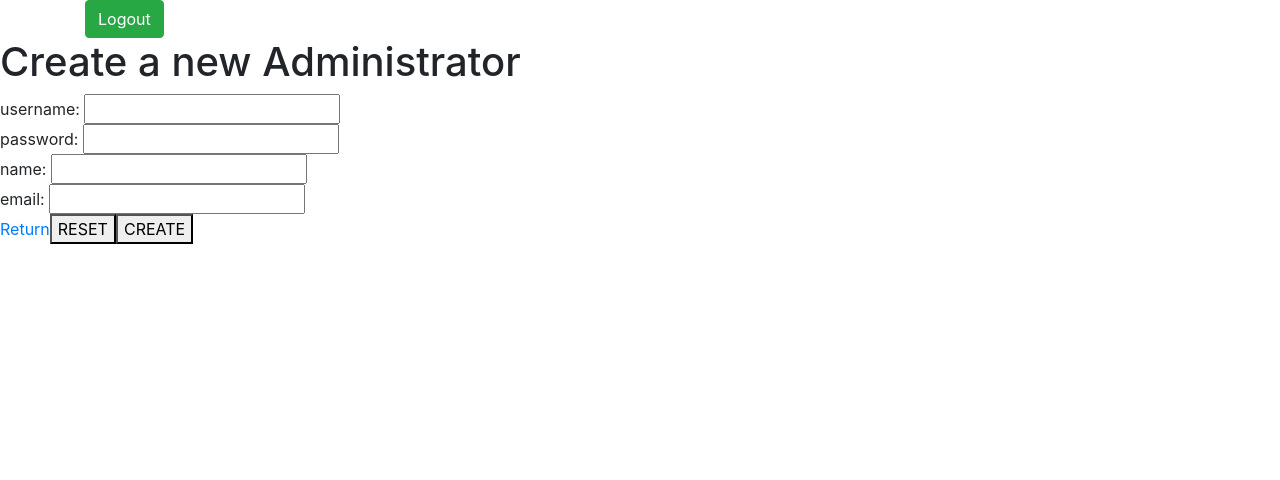
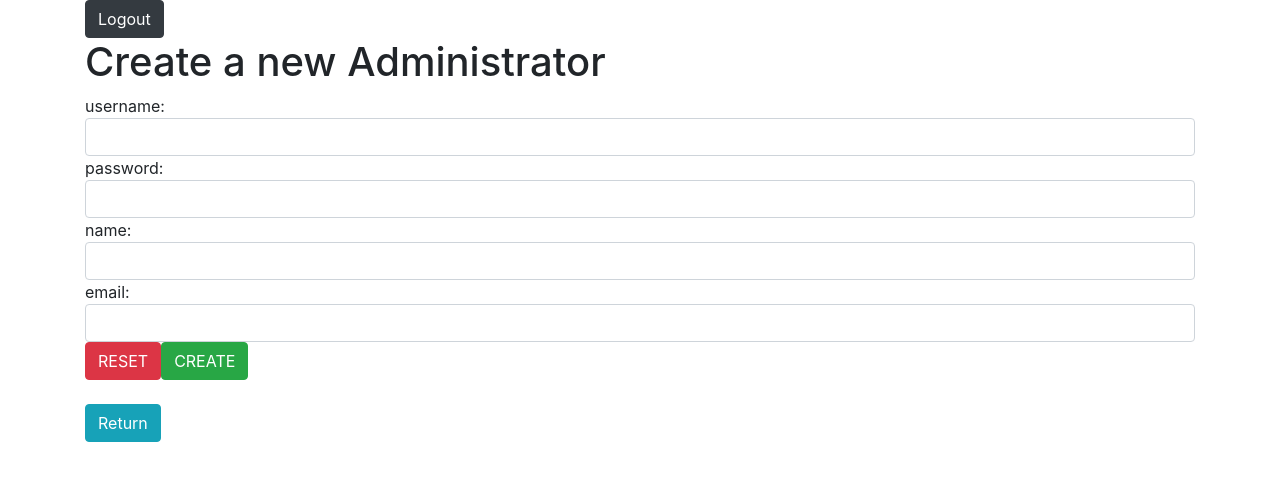
Before and after one commit to DavidSimoes28/DAE-CLIENT, a Nuxt app: page /administrators/create in a window 1280 px wide. Shown: the top 480 px of the page. Built offline with nearby package versions, Linux system fonts and the light colour scheme.

Commit message:
layout update

```diff
--- a/layouts/default.vue
+++ b/layouts/default.vue
@@ -2,7 +2,7 @@
   <div>
     <b-container>
       <b-form @submit.prevent="logout">
-        <b-button type="Submit" class="btn-success">Logout</b-button>
+        <b-button type="Submit" class="btn btn-dark">Logout</b-button>
       </b-form>
     </b-container>
     <nuxt />
--- a/pages/administrators/_username/index.vue
+++ b/pages/administrators/_username/index.vue
@@ -4,7 +4,7 @@
     <p>Username: {{ administrator.username }}</p>
     <p>Name: {{ administrator.name }}</p>
     <p>Email: {{ administrator.email }}</p>
-    <nuxt-link to="/administrators">Back</nuxt-link>
+    <nuxt-link class="btn btn-info" to="/administrators">Back</nuxt-link>
   </b-container>
 </template>
 <script>
--- a/pages/administrators/_username/update.vue
+++ b/pages/administrators/_username/update.vue
@@ -1,21 +1,25 @@
 <template>
   <div>
+    <b-container>
     <h1>Update a Administrator</h1>
       <form @submit.prevent="update">
         <div>
-        name: <input v-model="administrator.name" type="text">
+          name: <b-input v-model="administrator.name" type="text"/>
         </div>
         <div>
-        password: <input v-model="administrator.password" type="password">
+          password: <b-input v-model="administrator.password" type="password"/>
         </div>
         <div>
-        email: <input v-model="administrator.email" type="email">
+          email: <b-input v-model="administrator.email" type="email"/>
         </div>
         <p class="text-danger" v-show="errorMsg">{{ errorMsg }}</p>
-      <nuxt-link to="/administrators">Return</nuxt-link>
-      <button type="reset" @click="errorMsg = false">RESET</button>
-      <button @click.prevent="update">Update</button>
+        <button class="btn btn-danger" type="reset" @click="errorMsg = false">RESET</button>
+        &nbsp;
+        <button class="btn btn-success"  @click.prevent="update">Update</button>
+        <br><br>
+        <div><nuxt-link class="btn btn-info" to="/administrators">Return</nuxt-link></div>
       </form>
+    </b-container>
   </div>
 </template>
 <script>
--- a/pages/administrators/create.vue
+++ b/pages/administrators/create.vue
@@ -1,25 +1,20 @@
 <template>
   <div>
-    <h1>Create a new Administrator</h1>
-    <form @submit.prevent="create">
-      <div>
-        username: <input v-model="username" type="text">
-      </div>
-      <div>
-        password: <input v-model="password" type="password">
-      </div>
-      <div>
-        name: <input v-model="name" type="text">
-      </div>
-      <div>
-        email: <input v-model="email" type="email">
-      </div>
+    <b-container>
+      <h1>Create a new Administrator</h1>
+      <form @submit.prevent="create">
+          username: <b-input v-model="username" type="text"/>
+          password: <b-input v-model="password" type="password"/>
+          name: <b-input v-model="name" type="text"/>
+          email: <b-input v-model="email" type="email"/>
 
-      <p class="text-danger" v-show="errorMsg">{{ errorMsg }}</p>
-      <nuxt-link to="/administrators">Return</nuxt-link>
-      <button type="reset" @click="errorMsg = false">RESET</button>
-      <button @click.prevent="create">CREATE</button>
-    </form>
+        <p class="text-danger" v-show="errorMsg">{{ errorMsg }}</p>
+        <button class="btn btn-danger"  type="reset" @click="errorMsg = false">RESET</button>
+        <button class="btn btn-success" @click.prevent="create">CREATE</button>
+        <br><br>
+        <div><nuxt-link class="btn btn-info" to="/administrators">Return</nuxt-link></div>
+      </form>
+    </b-container>
   </div>
 </template>
 <script>
--- a/pages/administrators/email-send.vue
+++ b/pages/administrators/email-send.vue
@@ -1,17 +1,18 @@
 <template>
   <div>
+    <b-container>
     <form @submit.prevent="send">
       <div>
         subject:
-        <input v-model="subject" type="text">
+        <b-input v-model="subject" type="text"/>
       </div>
       <div>
-        message:<textarea v-model="message" name="message"></textarea>
+        message:<b-textarea v-model="message" name="message"></b-textarea>
       </div>
-      <nuxt-link :to="`/administrators`">Go to Administrators</nuxt-link>
+      <nuxt-link class="btn btn-info" :to="`/administrators`">Go to Administrators</nuxt-link>
       &nbsp;
-      <button @click.prevent="send">SEND</button>
-
+      <button class="btn btn-success" @click.prevent="send">SEND</button>
+      <br><br>
       <div>
         Modality: <b-select v-model="modalityId" :options="modalities" required value-field="id" text-field="name">
         <template v-slot:first>
@@ -35,6 +36,7 @@
 
       <b-table striped over :items="users" :fields="fields"/>
     </form>
+    </b-container>
   </div>
 </template>
 <script>
--- a/pages/administrators/index.vue
+++ b/pages/administrators/index.vue
@@ -15,10 +15,12 @@
           <button class="btn btn-link" v-on:click.prevent="destroy(row.item.username)" >Delete</button>
         </template>
       </b-table>
-      <nuxt-link to="/">Back</nuxt-link>
+      <div><nuxt-link class="btn btn-info" to="/">Back</nuxt-link></div>
+      <nuxt-link class="btn btn-secondary" to="/administrators/create">Create a New Administrator</nuxt-link>
+      &nbsp;
+      <nuxt-link class="btn btn-secondary" to="/administrators/email-send">Send-email</nuxt-link>
     </b-container>
-    <nuxt-link to="/administrators/create">Create a New Administrator</nuxt-link>
-    <nuxt-link to="/administrators/email-send">Send-email</nuxt-link>
+
   </div>
 </template>
 <script>
```
Lines whose indentation alone changed are shown as unchanged.
